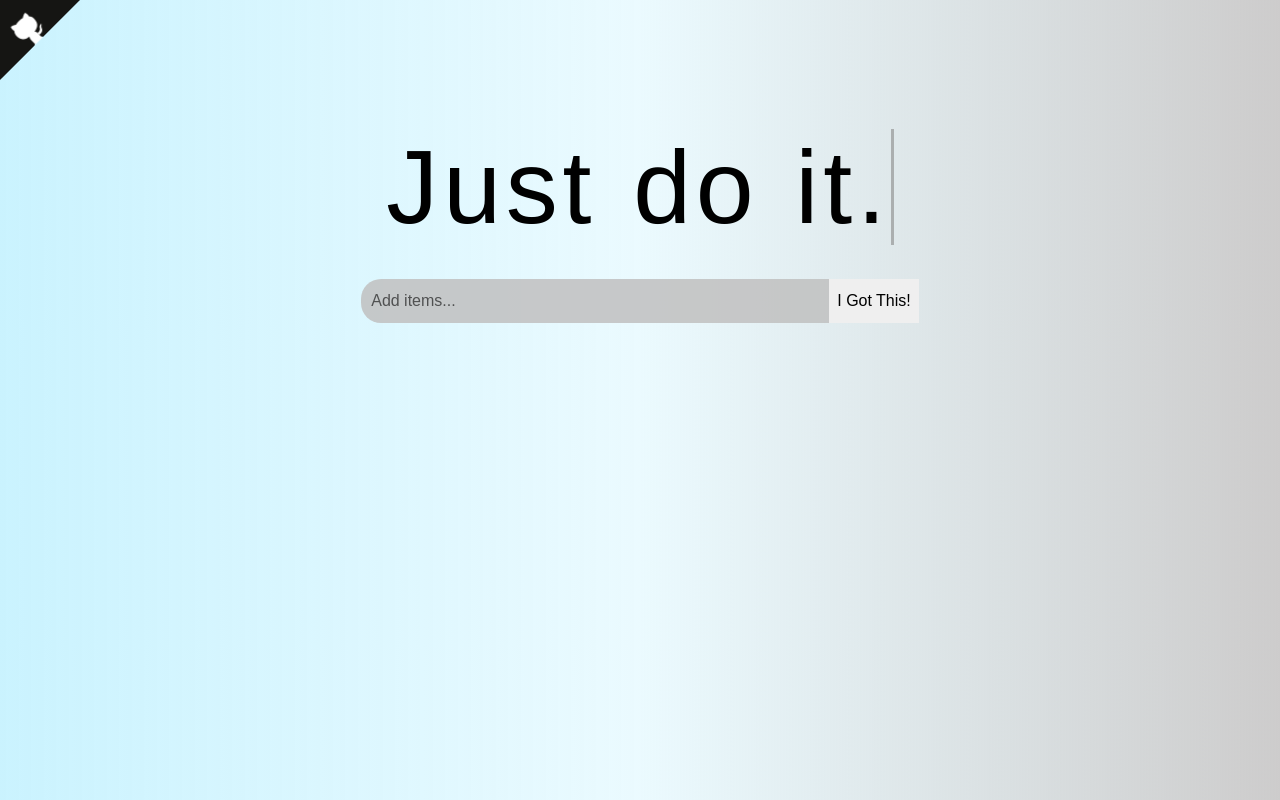
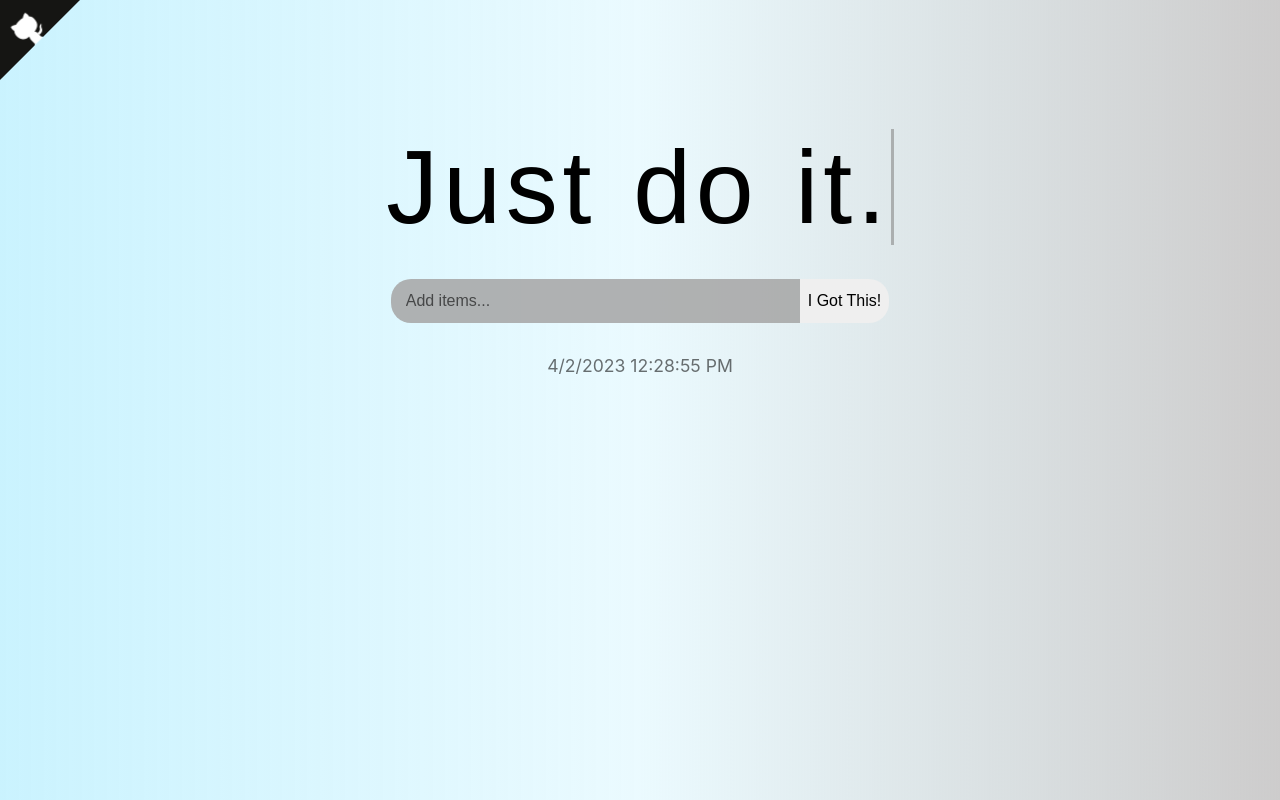
Before and after one commit to devjoshixo/todolist-mern-client, a JavaScript app: page / in a window 1280 px wide. Built offline with nearby package versions, Linux system fonts and the light colour scheme; the HTML template or start-up script is replaced by a standard one.

Commit message:
Heading done

```diff
--- a/src/App.js
+++ b/src/App.js
@@ -1,5 +1,6 @@
 import classes from './App.module.css';
 import TaskAdder from './components/TaskAdder';
+import Clock from './components/UI/Clock';
 import GitRef from './components/UI/GitRef';
 
 function App() {
@@ -12,6 +13,7 @@ function App() {
 
       {/* TaskAdding  */}
       <TaskAdder />
+      <Clock />
       {/* Showing current tasks */}
     </div>
   );
--- a/src/components/TaskAdder.js
+++ b/src/components/TaskAdder.js
@@ -3,7 +3,11 @@ import classes from './TaskAdder.module.css';
 const TaskAdder = () => {
   return (
     <section className={classes.taskadder}>
-      <input placeholder="Add items..." className={classes.textbox}></input>
+      <input
+        type="text"
+        placeholder="Add items..."
+        className={classes.textbox}
+      ></input>
       <button className={classes.action}>I Got This!</button>
     </section>
   );
--- a/src/components/TaskAdder.module.css
+++ b/src/components/TaskAdder.module.css
@@ -7,19 +7,21 @@
 
 
 .textbox{
-    width:35%;
+    width:30%;
     height: 1.5rem;
     font-size: 1rem;
     padding:10px;
+    padding-left:15px;
     border-radius:20px;
     border-top-right-radius: 0px;
     border-bottom-right-radius: 0px;
     border: none;
-    background-color: rgba(194, 194, 194, 0.872);
+    outline:none;
+    background-color: rgba(167, 167, 167, 0.872);
 }
 
 .textbox:hover{
-    background-color: rgba(135, 135, 135, 0.872);
+    background-color: rgba(122, 122, 122, 0.872);
 }
 
 .textbox::placeholder{
@@ -29,6 +31,9 @@
 
 
 .action{
+    border-radius:20px;
+    border-top-left-radius: 0px;
+    border-bottom-left-radius: 0px;
     height: 2.76rem;
     width:7%;
     border:none;
@@ -37,5 +42,5 @@
 }
 
 .action:hover{
-    background-color: rgb(216, 216, 216);
+    background-color: rgba(216, 216, 216, 0.575);
 }
--- /dev/null
+++ b/src/components/UI/Clock.css
@@ -0,0 +1,6 @@
+.dateTime{
+    margin:2rem auto 1rem auto;
+    color: rgba(0, 0, 0, 0.562);
+    font-size:1.1rem;
+    font-weight: 400;
+}
--- /dev/null
+++ b/src/components/UI/Clock.js
@@ -0,0 +1,20 @@
+import './Clock.css';
+
+const Clock = () => {
+  const today = new Date();
+  const yyyy = today.getFullYear();
+  let mm = today.getMonth() + 1; // Months start at 0!
+  let dd = today.getDate();
+
+  const formattedToday = mm + '/' + dd + '/' + yyyy;
+
+  const time = today.toLocaleTimeString();
+
+  return (
+    <div className="dateTime">
+      {formattedToday} {time}
+    </div>
+  );
+};
+
+export default Clock;
```
